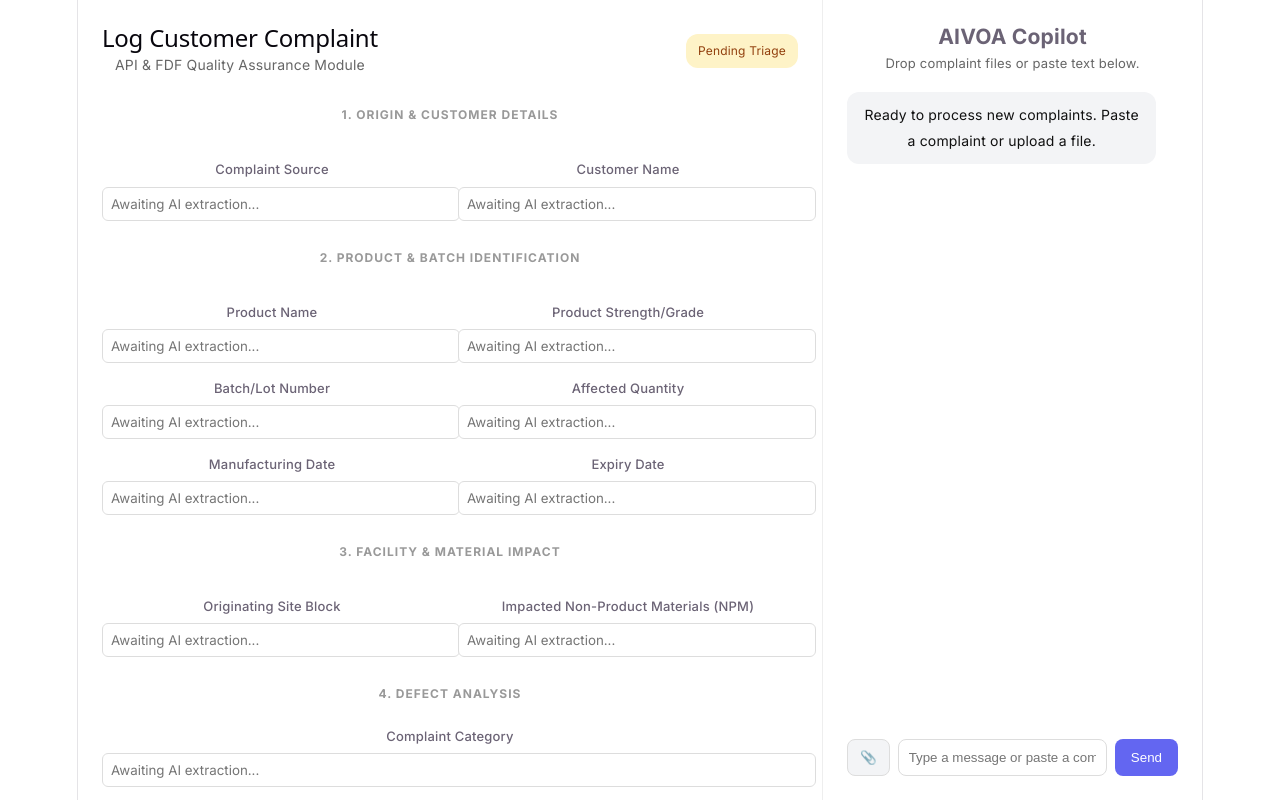
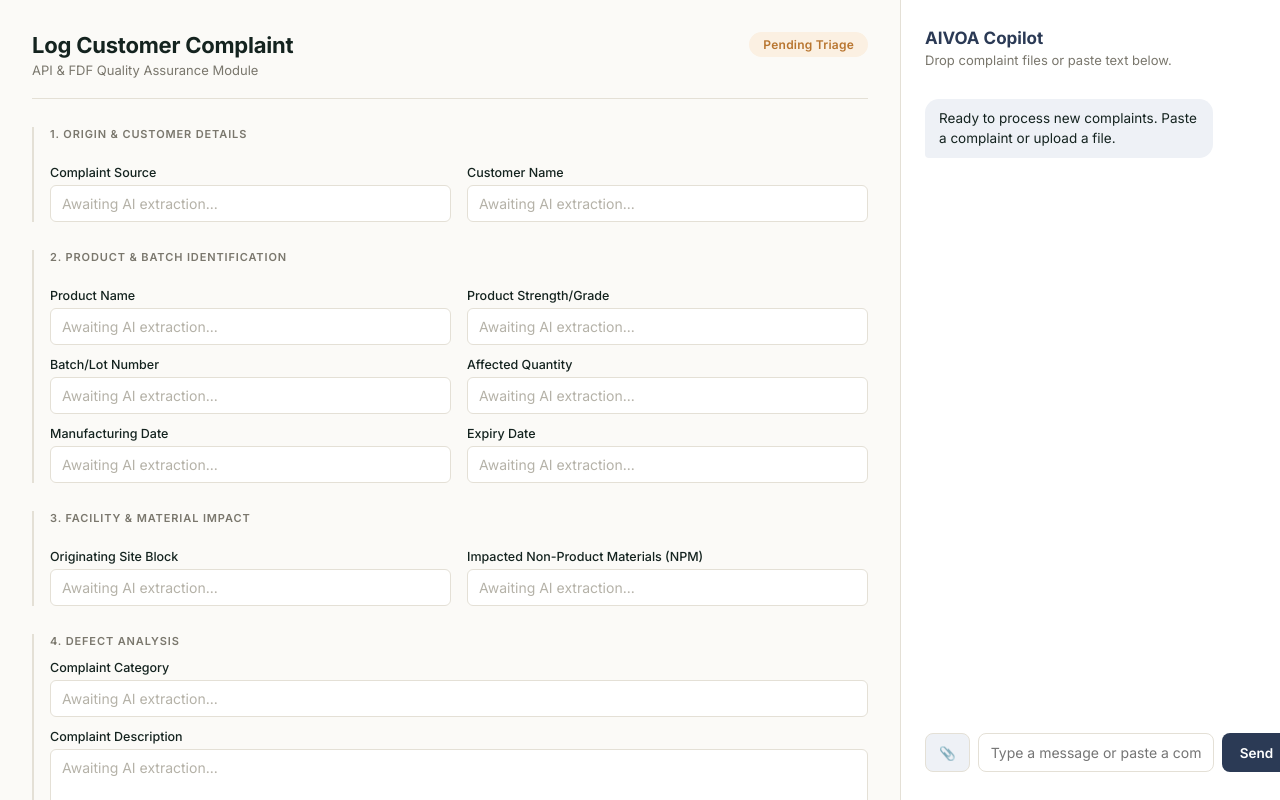
Before and after one commit to anjaliyadav6603-hub/aivoa-complaint-system, a React (Vite) app in the folder frontend/: page / in a window 1280 px wide. Built offline with nearby package versions, Linux system fonts and the light colour scheme; no server answers.

Commit message:
Restyle UI with clinical QMS color palette and proper CSS files

```diff
--- /dev/null
+++ b/frontend/src/components/ComplaintForm.css
@@ -0,0 +1,155 @@
+.complaint-form {
+  flex: 1;
+  padding: 32px;
+  overflow-y: auto;
+  background: var(--paper);
+}
+
+.complaint-form__header {
+  display: flex;
+  justify-content: space-between;
+  align-items: flex-start;
+  padding-bottom: 20px;
+  border-bottom: 1px solid var(--panel-line);
+}
+
+.complaint-form__title {
+  margin: 0;
+  font-size: 22px;
+  font-weight: 700;
+  color: var(--ink);
+  letter-spacing: -0.01em;
+}
+
+.complaint-form__subtitle {
+  margin: 4px 0 0;
+  color: var(--muted);
+  font-size: 13px;
+}
+
+.complaint-form__status {
+  background: var(--signal-amber-bg);
+  color: var(--signal-amber);
+  padding: 5px 14px;
+  border-radius: 100px;
+  font-size: 12px;
+  font-weight: 600;
+  letter-spacing: 0.02em;
+  white-space: nowrap;
+}
+
+.complaint-form__status--committed {
+  background: var(--success-bg);
+  color: var(--success);
+}
+
+.section {
+  border-left: 2px solid var(--panel-line);
+  padding-left: 16px;
+  margin-top: 28px;
+}
+
+.section--ai {
+  border-left-color: var(--copilot-ink);
+}
+
+.section__eyebrow {
+  margin: 0 0 12px;
+  color: var(--muted);
+  font-size: 11px;
+  font-weight: 600;
+  letter-spacing: 0.08em;
+  text-transform: uppercase;
+}
+
+.section--ai .section__eyebrow {
+  color: var(--copilot-ink);
+}
+
+.field-row {
+  display: flex;
+  gap: 16px;
+}
+
+.field {
+  flex: 1;
+  margin-top: 12px;
+}
+
+.field__label {
+  display: block;
+  font-size: 12.5px;
+  margin-bottom: 5px;
+  font-weight: 500;
+  color: var(--ink);
+}
+
+.field__input,
+.field__textarea {
+  width: 100%;
+  padding: 9px 11px;
+  border: 1px solid var(--panel-line);
+  border-radius: 6px;
+  font-family: inherit;
+  font-size: 14px;
+  color: var(--ink);
+  background: #fff;
+}
+
+.field__textarea {
+  resize: vertical;
+}
+
+.field__input::placeholder,
+.field__textarea::placeholder {
+  color: #B5B2A8;
+}
+
+.completeness-box {
+  margin-top: 24px;
+  padding: 14px 16px;
+  border-radius: 8px;
+  font-size: 13px;
+  line-height: 1.5;
+}
+
+.completeness-box--ok {
+  background: var(--success-bg);
+  border: 1px solid #C7DED7;
+  color: var(--success);
+}
+
+.completeness-box--warn {
+  background: var(--danger-bg);
+  border: 1px solid #EBCFCF;
+  color: var(--danger);
+}
+
+.completeness-box__note {
+  margin-top: 4px;
+  opacity: 0.85;
+}
+
+.commit-btn {
+  margin-top: 28px;
+  margin-bottom: 28px;
+  padding: 13px 28px;
+  background: var(--clinical-teal);
+  color: #fff;
+  border: none;
+  border-radius: 7px;
+  cursor: pointer;
+  font-size: 14px;
+  font-weight: 600;
+  letter-spacing: 0.01em;
+  transition: background 0.15s ease;
+}
+
+.commit-btn:hover:not(:disabled) {
+  background: var(--clinical-teal-hover);
+}
+
+.commit-btn:disabled {
+  background: #D8D5CA;
+  cursor: not-allowed;
+}
--- a/frontend/src/components/ComplaintForm.jsx
+++ b/frontend/src/components/ComplaintForm.jsx
@@ -1,6 +1,7 @@
 import { useSelector, useDispatch } from 'react-redux'
 import { setComplaintFields } from '../store/complaintSlice'
 import { useEffect, useState } from 'react'
+import './ComplaintForm.css'
 
 const API_URL = import.meta.env.VITE_API_URL
 
@@ -12,7 +13,6 @@ function ComplaintForm() {
 
   useEffect(() => {
     if (!complaint.product_name) return
-
     let isCurrent = true
 
     const checkCompleteness = async () => {
@@ -23,20 +23,14 @@ function ComplaintForm() {
           body: JSON.stringify({ complaint }),
         })
         const data = await response.json()
-
-        if (isCurrent) {
-          setCompleteness(data)
-        }
+        if (isCurrent) setCompleteness(data)
       } catch (err) {
         // silent fail
       }
     }
 
     checkCompleteness()
-
-    return () => {
-      isCurrent = false
-    }
+    return () => { isCurrent = false }
   }, [complaint])
 
   const handleCommit = async () => {
@@ -81,7 +75,6 @@ function ComplaintForm() {
 
       if (!response.ok) throw new Error('Save failed')
       const saved = await response.json()
-
       dispatch(setComplaintFields(saved))
     } catch (err) {
       alert('Failed to save complaint. Check that the backend is running.')
@@ -90,116 +83,95 @@ function ComplaintForm() {
     }
   }
 
+  const isCommitted = complaint.status === 'Committed'
+
   return (
-    <div style={{ flex: 1, padding: '24px', overflowY: 'auto' }}>
-      <div style={{ display: 'flex', justifyContent: 'space-between', alignItems: 'center' }}>
+    <div className="complaint-form">
+      <div className="complaint-form__header">
         <div>
-          <h2 style={{ margin: 0 }}>Log Customer Complaint</h2>
-          <p style={{ margin: 0, color: '#666', fontSize: '14px' }}>API & FDF Quality Assurance Module</p>
+          <h2 className="complaint-form__title">Log Customer Complaint</h2>
+          <p className="complaint-form__subtitle">API & FDF Quality Assurance Module</p>
         </div>
-        <span style={{ background: '#fef3c7', color: '#92400e', padding: '4px 12px', borderRadius: '12px', fontSize: '12px' }}>
+        <span className={`complaint-form__status ${isCommitted ? 'complaint-form__status--committed' : ''}`}>
           {complaint.status}
         </span>
       </div>
 
-      <h4 style={{ marginTop: '24px', color: '#999', fontSize: '12px', letterSpacing: '1px' }}>1. ORIGIN & CUSTOMER DETAILS</h4>
-      <div style={{ display: 'flex', gap: '16px' }}>
-        <FormField label="Complaint Source" value={complaint.complaint_source} />
-        <FormField label="Customer Name" value={complaint.customer_name} />
+      <div className="section">
+        <h4 className="section__eyebrow">1. Origin & Customer Details</h4>
+        <div className="field-row">
+          <Field label="Complaint Source" value={complaint.complaint_source} />
+          <Field label="Customer Name" value={complaint.customer_name} />
+        </div>
       </div>
 
-      <h4 style={{ marginTop: '24px', color: '#999', fontSize: '12px', letterSpacing: '1px' }}>2. PRODUCT & BATCH IDENTIFICATION</h4>
-      <div style={{ display: 'flex', gap: '16px' }}>
-        <FormField label="Product Name" value={complaint.product_name} />
-        <FormField label="Product Strength/Grade" value={complaint.product_strength} />
-      </div>
-      <div style={{ display: 'flex', gap: '16px' }}>
-        <FormField label="Batch/Lot Number" value={complaint.batch_lot_number} />
-        <FormField label="Affected Quantity" value={complaint.affected_quantity} />
-      </div>
-      <div style={{ display: 'flex', gap: '16px' }}>
-        <FormField label="Manufacturing Date" value={complaint.manufacturing_date} />
-        <FormField label="Expiry Date" value={complaint.expiry_date} />
+      <div className="section">
+        <h4 className="section__eyebrow">2. Product & Batch Identification</h4>
+        <div className="field-row">
+          <Field label="Product Name" value={complaint.product_name} />
+          <Field label="Product Strength/Grade" value={complaint.product_strength} />
+        </div>
+        <div className="field-row">
+          <Field label="Batch/Lot Number" value={complaint.batch_lot_number} />
+          <Field label="Affected Quantity" value={complaint.affected_quantity} />
+        </div>
+        <div className="field-row">
+          <Field label="Manufacturing Date" value={complaint.manufacturing_date} />
+          <Field label="Expiry Date" value={complaint.expiry_date} />
+        </div>
       </div>
 
-      <h4 style={{ marginTop: '24px', color: '#999', fontSize: '12px', letterSpacing: '1px' }}>3. FACILITY & MATERIAL IMPACT</h4>
-      <div style={{ display: 'flex', gap: '16px' }}>
-        <FormField label="Originating Site Block" value={complaint.originating_site_block} />
-        <FormField label="Impacted Non-Product Materials (NPM)" value={complaint.impacted_npm} />
+      <div className="section">
+        <h4 className="section__eyebrow">3. Facility & Material Impact</h4>
+        <div className="field-row">
+          <Field label="Originating Site Block" value={complaint.originating_site_block} />
+          <Field label="Impacted Non-Product Materials (NPM)" value={complaint.impacted_npm} />
+        </div>
       </div>
 
-      <h4 style={{ marginTop: '24px', color: '#999', fontSize: '12px', letterSpacing: '1px' }}>4. DEFECT ANALYSIS</h4>
-      <FormField label="Complaint Category" value={complaint.complaint_category} />
-      <FormField label="Complaint Description" value={complaint.complaint_description} multiline />
+      <div className="section">
+        <h4 className="section__eyebrow">4. Defect Analysis</h4>
+        <Field label="Complaint Category" value={complaint.complaint_category} />
+        <Field label="Complaint Description" value={complaint.complaint_description} multiline />
+      </div>
 
-      <h4 style={{ marginTop: '24px', color: '#6366f1', fontSize: '12px', letterSpacing: '1px' }}>AI COPILOT RISK ASSESSMENT</h4>
-      <div style={{ display: 'flex', gap: '16px' }}>
-        <FormField label="Severity (Suggested)" value={complaint.severity} />
-        <FormField label="Suggested Next Action" value={complaint.suggested_next_action} />
+      <div className="section section--ai">
+        <h4 className="section__eyebrow">AI Copilot Risk Assessment</h4>
+        <div className="field-row">
+          <Field label="Severity (Suggested)" value={complaint.severity} />
+          <Field label="Suggested Next Action" value={complaint.suggested_next_action} />
+        </div>
+        <Field label="Initial Risk Assessment" value={complaint.initial_risk_assessment} multiline />
       </div>
-      <FormField label="Initial Risk Assessment" value={complaint.initial_risk_assessment} multiline />
 
       {completeness && (
-        <div style={{
-          marginTop: '20px',
-          padding: '12px 16px',
-          borderRadius: '8px',
-          background: completeness.is_complete ? '#f0fdf4' : '#fef2f2',
-          border: `1px solid ${completeness.is_complete ? '#bbf7d0' : '#fecaca'}`,
-          fontSize: '13px',
-        }}>
+        <div className={`completeness-box ${completeness.is_complete ? 'completeness-box--ok' : 'completeness-box--warn'}`}>
           {completeness.is_complete ? (
-            <span style={{ color: '#166534' }}>✓ Complaint record is complete.</span>
+            <span>✓ Complaint record is complete.</span>
           ) : (
-            <div style={{ color: '#991b1b' }}>
+            <div>
               <strong>⚠ Missing fields:</strong> {completeness.missing_fields.join(', ')}
-              {completeness.notes && <div style={{ marginTop: '4px' }}>{completeness.notes}</div>}
+              {completeness.notes && <div className="completeness-box__note">{completeness.notes}</div>}
             </div>
           )}
         </div>
       )}
 
-      <button
-        onClick={handleCommit}
-        disabled={saving || !complaint.product_name}
-        style={{
-          marginTop: '24px',
-          marginBottom: '24px',
-          padding: '12px 24px',
-          background: complaint.product_name ? '#16a34a' : '#ccc',
-          color: '#fff',
-          border: 'none',
-          borderRadius: '8px',
-          cursor: complaint.product_name ? 'pointer' : 'not-allowed',
-          fontSize: '14px',
-          fontWeight: 600,
-        }}
-      >
+      <button className="commit-btn" onClick={handleCommit} disabled={saving || !complaint.product_name}>
         {saving ? 'Saving...' : 'Commit to QMS Ledger'}
       </button>
     </div>
   )
 }
 
-function FormField({ label, value, multiline }) {
+function Field({ label, value, multiline }) {
   return (
-    <div style={{ flex: 1, marginTop: '12px' }}>
-      <label style={{ display: 'block', fontSize: '13px', marginBottom: '4px', fontWeight: 500 }}>{label}</label>
+    <div className="field">
+      <label className="field__label">{label}</label>
       {multiline ? (
-        <textarea
-          readOnly
-          value={value || ''}
-          placeholder="Awaiting AI extraction..."
-          rows={3}
-          style={{ width: '100%', padding: '8px', border: '1px solid #ddd', borderRadius: '6px', fontFamily: 'inherit', resize: 'vertical' }}
-        />
+        <textarea className="field__textarea" readOnly value={value || ''} placeholder="Awaiting AI extraction..." rows={3} />
       ) : (
-        <input
-          readOnly
-          value={value || ''}
-          placeholder="Awaiting AI extraction..."
-          style={{ width: '100%', padding: '8px', border: '1px solid #ddd', borderRadius: '6px', fontFamily: 'inherit' }}
-        />
+        <input className="field__input" readOnly value={value || ''} placeholder="Awaiting AI extraction..." />
       )}
     </div>
   )
--- /dev/null
+++ b/frontend/src/components/CopilotChat.css
@@ -0,0 +1,102 @@
+.copilot-chat {
+  width: 380px;
+  border-left: 1px solid var(--panel-line);
+  padding: 28px 24px;
+  display: flex;
+  flex-direction: column;
+  height: 100vh;
+  box-sizing: border-box;
+  background: #fff;
+}
+
+.copilot-chat__title {
+  margin: 0;
+  font-size: 17px;
+  font-weight: 700;
+  color: var(--copilot-ink);
+}
+
+.copilot-chat__subtitle {
+  color: var(--muted);
+  font-size: 13px;
+  margin-top: 4px;
+}
+
+.copilot-chat__messages {
+  flex: 1;
+  margin-top: 18px;
+  overflow-y: auto;
+  display: flex;
+  flex-direction: column;
+  gap: 10px;
+  padding-right: 4px;
+}
+
+.bubble {
+  padding: 10px 14px;
+  border-radius: 14px;
+  max-width: 88%;
+  font-size: 13.5px;
+  line-height: 1.45;
+}
+
+.bubble--user {
+  align-self: flex-end;
+  background: var(--copilot-ink);
+  color: #fff;
+  border-bottom-right-radius: 4px;
+}
+
+.bubble--assistant {
+  align-self: flex-start;
+  background: var(--copilot-bubble);
+  color: var(--ink);
+  border-bottom-left-radius: 4px;
+}
+
+.thinking-indicator {
+  align-self: flex-start;
+  color: var(--muted);
+  font-size: 12.5px;
+  font-style: italic;
+}
+
+.copilot-chat__input-row {
+  display: flex;
+  gap: 8px;
+  margin-top: 14px;
+}
+
+.attach-btn {
+  padding: 10px 13px;
+  background: var(--copilot-bubble);
+  border: 1px solid var(--panel-line);
+  border-radius: 8px;
+  cursor: pointer;
+}
+
+.text-input {
+  flex: 1;
+  padding: 10px 12px;
+  border: 1px solid var(--panel-line);
+  border-radius: 8px;
+  font-size: 14px;
+}
+
+.send-btn {
+  padding: 10px 18px;
+  background: var(--copilot-ink);
+  color: #fff;
+  border: none;
+  border-radius: 8px;
+  cursor: pointer;
+  font-weight: 600;
+  font-size: 13.5px;
+  transition: opacity 0.15s ease;
+}
+
+.send-btn:disabled,
+.attach-btn:disabled {
+  opacity: 0.5;
+  cursor: not-allowed;
+}
--- a/frontend/src/components/CopilotChat.jsx
+++ b/frontend/src/components/CopilotChat.jsx
@@ -1,6 +1,7 @@
 import { useState, useRef } from 'react'
 import { useDispatch, useSelector } from 'react-redux'
 import { setComplaintFields } from '../store/complaintSlice'
+import './CopilotChat.css'
 
 const API_URL = import.meta.env.VITE_API_URL
 
@@ -18,7 +19,6 @@ function CopilotChat() {
 
   const handleSend = async () => {
     if (!input.trim() || loading) return
-
     const userMessage = input
     setMessages((prev) => [...prev, { role: 'user', text: userMessage }])
     setInput('')
@@ -33,10 +33,8 @@ function CopilotChat() {
           current_complaint: hasExistingComplaint ? complaint : null,
         }),
       })
-
       if (!response.ok) throw new Error('Backend error')
       const data = await response.json()
-
       dispatch(setComplaintFields({ ...data.fields, status: 'Ready to Commit' }))
       setMessages((prev) => [...prev, { role: 'assistant', text: data.reply }])
     } catch (err) {
@@ -49,22 +47,18 @@ function CopilotChat() {
   const handleFileSelect = async (e) => {
     const file = e.target.files[0]
     if (!file) return
-
     setMessages((prev) => [...prev, { role: 'user', text: `📄 ${file.name}` }])
     setLoading(true)
 
     try {
       const formData = new FormData()
       formData.append('file', file)
-
       const response = await fetch(`${API_URL}/copilot/upload-document`, {
         method: 'POST',
         body: formData,
       })
-
       if (!response.ok) throw new Error('Upload failed')
       const data = await response.json()
-
       dispatch(setComplaintFields({ ...data.fields, status: 'Ready to Commit' }))
       setMessages((prev) => [...prev, { role: 'assistant', text: data.reply }])
     } catch (err) {
@@ -76,69 +70,37 @@ function CopilotChat() {
   }
 
   const handleKeyDown = (e) => {
-    if (e.key === 'Enter') {
-      handleSend()
-    }
+    if (e.key === 'Enter') handleSend()
   }
 
   return (
-    <div style={{ width: '380px', borderLeft: '1px solid #eee', padding: '24px', display: 'flex', flexDirection: 'column', height: '100vh', boxSizing: 'border-box' }}>
-      <h3 style={{ margin: 0 }}>AIVOA Copilot</h3>
-      <p style={{ color: '#666', fontSize: '13px' }}>Drop complaint files or paste text below.</p>
+    <div className="copilot-chat">
+      <h3 className="copilot-chat__title">AIVOA Copilot</h3>
+      <p className="copilot-chat__subtitle">Drop complaint files or paste text below.</p>
 
-      <div style={{ flex: 1, marginTop: '16px', overflowY: 'auto', display: 'flex', flexDirection: 'column', gap: '10px' }}>
+      <div className="copilot-chat__messages">
         {messages.map((msg, i) => (
-          <div
-            key={i}
-            style={{
-              alignSelf: msg.role === 'user' ? 'flex-end' : 'flex-start',
-              background: msg.role === 'user' ? '#6366f1' : '#f3f4f6',
-              color: msg.role === 'user' ? '#fff' : '#111',
-              padding: '10px 14px',
-              borderRadius: '12px',
-              maxWidth: '85%',
-              fontSize: '14px',
-            }}
-          >
+          <div key={i} className={`bubble ${msg.role === 'user' ? 'bubble--user' : 'bubble--assistant'}`}>
             {msg.text}
           </div>
         ))}
-        {loading && (
-          <div style={{ alignSelf: 'flex-start', color: '#999', fontSize: '13px' }}>
-            AI is thinking...
-          </div>
-        )}
+        {loading && <div className="thinking-indicator">AI is thinking...</div>}
       </div>
 
-      <div style={{ display: 'flex', gap: '8px', marginTop: '12px' }}>
-        <input
-          type="file"
-          accept=".pdf"
-          ref={fileInputRef}
-          onChange={handleFileSelect}
-          style={{ display: 'none' }}
-        />
-        <button
-          onClick={() => fileInputRef.current.click()}
-          disabled={loading}
-          title="Upload PDF"
-          style={{ padding: '10px 12px', background: '#f3f4f6', border: '1px solid #ddd', borderRadius: '8px', cursor: 'pointer' }}
-        >
+      <div className="copilot-chat__input-row">
+        <input type="file" accept=".pdf" ref={fileInputRef} onChange={handleFileSelect} style={{ display: 'none' }} />
+        <button className="attach-btn" onClick={() => fileInputRef.current.click()} disabled={loading} title="Upload PDF">
           📎
         </button>
         <input
+          className="text-input"
           value={input}
           onChange={(e) => setInput(e.target.value)}
           onKeyDown={handleKeyDown}
           placeholder="Type a message or paste a complaint..."
           disabled={loading}
-          style={{ flex: 1, padding: '10px', border: '1px solid #ddd', borderRadius: '8px' }}
         />
-        <button
-          onClick={handleSend}
-          disabled={loading}
-          style={{ padding: '10px 16px', background: '#6366f1', color: '#fff', border: 'none', borderRadius: '8px', cursor: 'pointer' }}
-        >
+        <button className="send-btn" onClick={handleSend} disabled={loading}>
           Send
         </button>
       </div>
--- a/frontend/src/index.css
+++ b/frontend/src/index.css
@@ -1,114 +1,31 @@
+:root {
+  --ink: #14231F;
+  --paper: #FBFAF7;
+  --panel-line: #E4E0D6;
+  --clinical-teal: #1F6F5C;
+  --clinical-teal-hover: #195A4A;
+  --signal-amber: #B8752F;
+  --signal-amber-bg: #FBF0E2;
+  --copilot-ink: #2B3A55;
+  --copilot-bubble: #EEF1F6;
+  --danger: #A23B3B;
+  --danger-bg: #FBEDED;
+  --success: #1F6F5C;
+  --success-bg: #EAF3F0;
+  --muted: #7A776D;
+}
+
+* {
+  box-sizing: border-box;
+}
+
 body {
   font-family: 'Inter', sans-serif;
   margin: 0;
-}:root {
-  --text: #6b6375;
-  --text-h: #08060d;
-  --bg: #fff;
-  --border: #e5e4e7;
-  --code-bg: #f4f3ec;
-  --accent: #aa3bff;
-  --accent-bg: rgba(170, 59, 255, 0.1);
-  --accent-border: rgba(170, 59, 255, 0.5);
-  --social-bg: rgba(244, 243, 236, 0.5);
-  --shadow:
-    rgba(0, 0, 0, 0.1) 0 10px 15px -3px, rgba(0, 0, 0, 0.05) 0 4px 6px -2px;
-
-  --sans: system-ui, 'Segoe UI', Roboto, sans-serif;
-  --heading: system-ui, 'Segoe UI', Roboto, sans-serif;
-  --mono: ui-monospace, Consolas, monospace;
-
-  font: 18px/145% var(--sans);
-  letter-spacing: 0.18px;
-  color-scheme: light dark;
-  color: var(--text);
-  background: var(--bg);
-  font-synthesis: none;
-  text-rendering: optimizeLegibility;
-  -webkit-font-smoothing: antialiased;
-  -moz-osx-font-smoothing: grayscale;
-
-  @media (max-width: 1024px) {
-    font-size: 16px;
-  }
+  background: var(--paper);
+  color: var(--ink);
 }
 
-@media (prefers-color-scheme: dark) {
-  :root {
-    --text: #9ca3af;
-    --text-h: #f3f4f6;
-    --bg: #16171d;
-    --border: #2e303a;
-    --code-bg: #1f2028;
-    --accent: #c084fc;
-    --accent-bg: rgba(192, 132, 252, 0.15);
-    --accent-border: rgba(192, 132, 252, 0.5);
-    --social-bg: rgba(47, 48, 58, 0.5);
-    --shadow:
-      rgba(0, 0, 0, 0.4) 0 10px 15px -3px, rgba(0, 0, 0, 0.25) 0 4px 6px -2px;
-  }
-
-  #social .button-icon {
-    filter: invert(1) brightness(2);
-  }
+input, textarea, button {
+  font-family: inherit;
 }
-
-body {
-  margin: 0;
-}
-
-#root {
-  width: 1126px;
-  max-width: 100%;
-  margin: 0 auto;
-  text-align: center;
-  border-inline: 1px solid var(--border);
-  min-height: 100svh;
-  display: flex;
-  flex-direction: column;
-  box-sizing: border-box;
-}
-
-h1,
-h2 {
-  font-family: var(--heading);
-  font-weight: 500;
-  color: var(--text-h);
-}
-
-h1 {
-  font-size: 56px;
-  letter-spacing: -1.68px;
-  margin: 32px 0;
-  @media (max-width: 1024px) {
-    font-size: 36px;
-    margin: 20px 0;
-  }
-}
-h2 {
-  font-size: 24px;
-  line-height: 118%;
-  letter-spacing: -0.24px;
-  margin: 0 0 8px;
-  @media (max-width: 1024px) {
-    font-size: 20px;
-  }
-}
-p {
-  margin: 0;
-}
-
-code,
-.counter {
-  font-family: var(--mono);
-  display: inline-flex;
-  border-radius: 4px;
-  color: var(--text-h);
-}
-
-code {
-  font-size: 15px;
-  line-height: 135%;
-  padding: 4px 8px;
-  background: var(--code-bg);
-}
```
